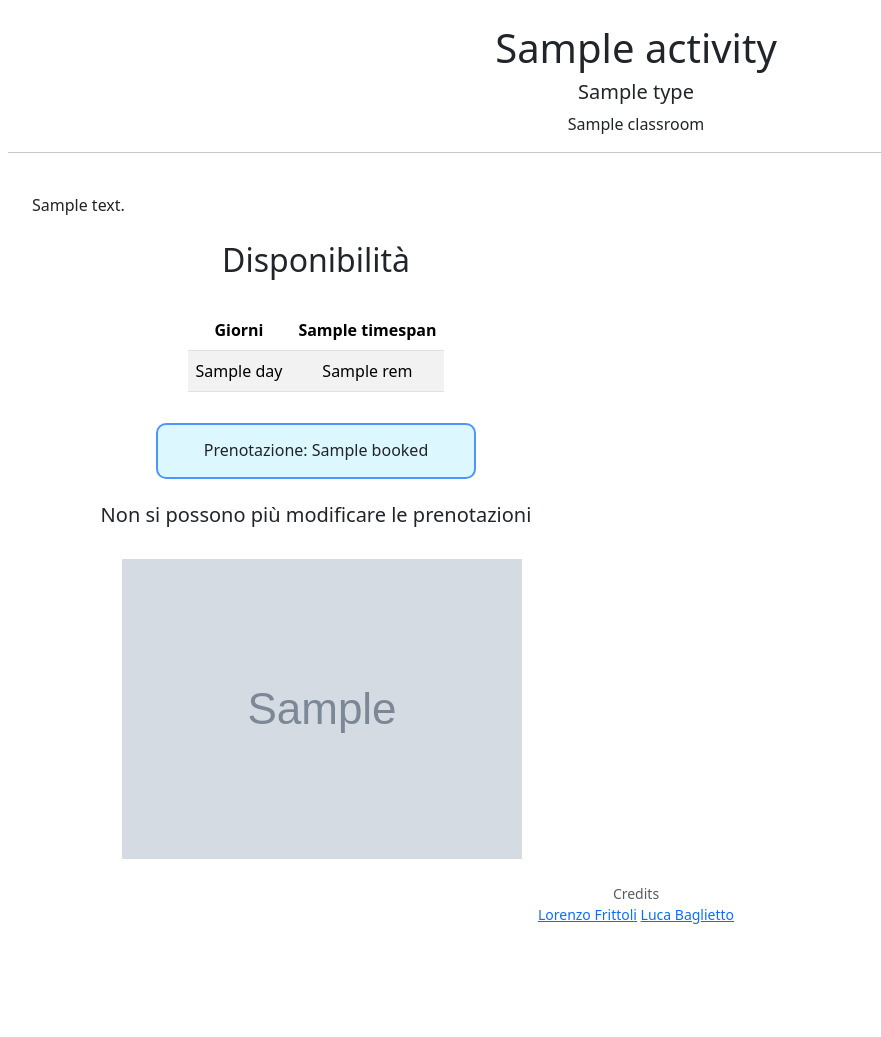
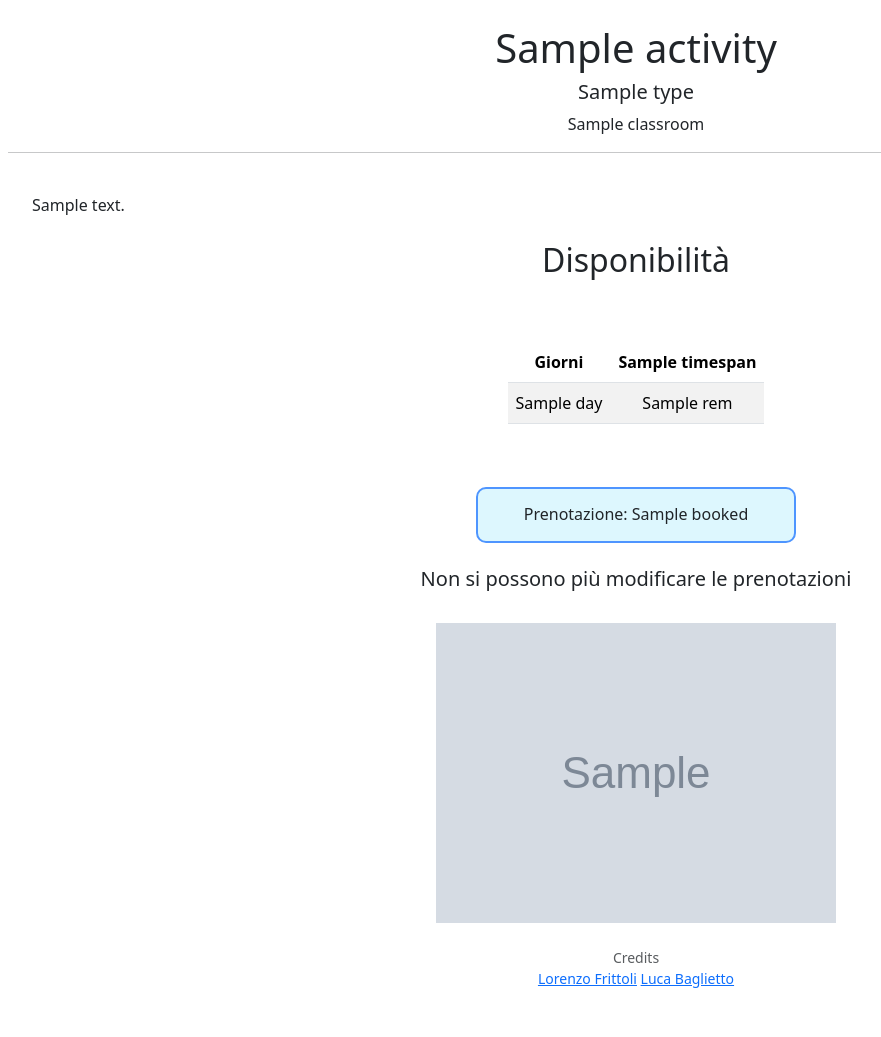
Before and after one commit to lorenzo-frittoli/forme-website, a Flask app: template templates/activity.html in a window 1280 px wide. Shown: the part 76-1113 px from the top of the page, without its empty margins (4-885 px from the left). Before the commit the page ends 1000 px from the top, so only its background shows below. Run offline with Flask 3, Linux system fonts and the light colour scheme; the template is opened without the code that fills it: most values are stand-ins (such as "Sample title", 1, 10 or a date in 2020); grey boxes marked "Sample" are stand-in pictures.

Commit message:
Fix activity columns

```diff
--- a/templates/activity_layout.html
+++ b/templates/activity_layout.html
@@ -16,13 +16,13 @@
     <!-- Info -->
     <div class="row">
         <!-- Left column -->
-        <div class="col-lg-6" id="description-div" style="text-align: center;">
+        <div class="col" id="description-div" style="text-align: center;">
             <!-- Description -->
             <!-- <h2 style="margin: 0">{{ activity.title }}</h2>
             <h4 style="margin: 0">{{ activity.type }}</h4> -->
 
             <!-- Flyer (mobile) -->
-            <div class="col-lg-6" id="flyer-div-mobile" style="margin: 5%;">
+            <div id="flyer-div-mobile" style="margin: 5%;">
                 <img class="img-fluid" src="{{ activity.image }}">
             </div>
 
@@ -75,7 +75,7 @@
         </div>
 
         <!-- Right column (desktop flyer) -->
-        <div class="col-lg-6" id="flyer-div-desktop" style="margin-top: 1.5rem;">
+        <div class="col" id="flyer-div-desktop" style="margin-top: 1.5rem;">
             <img class="img-fluid" src="{{ activity.image }}">
         </div>
     </div>
```
